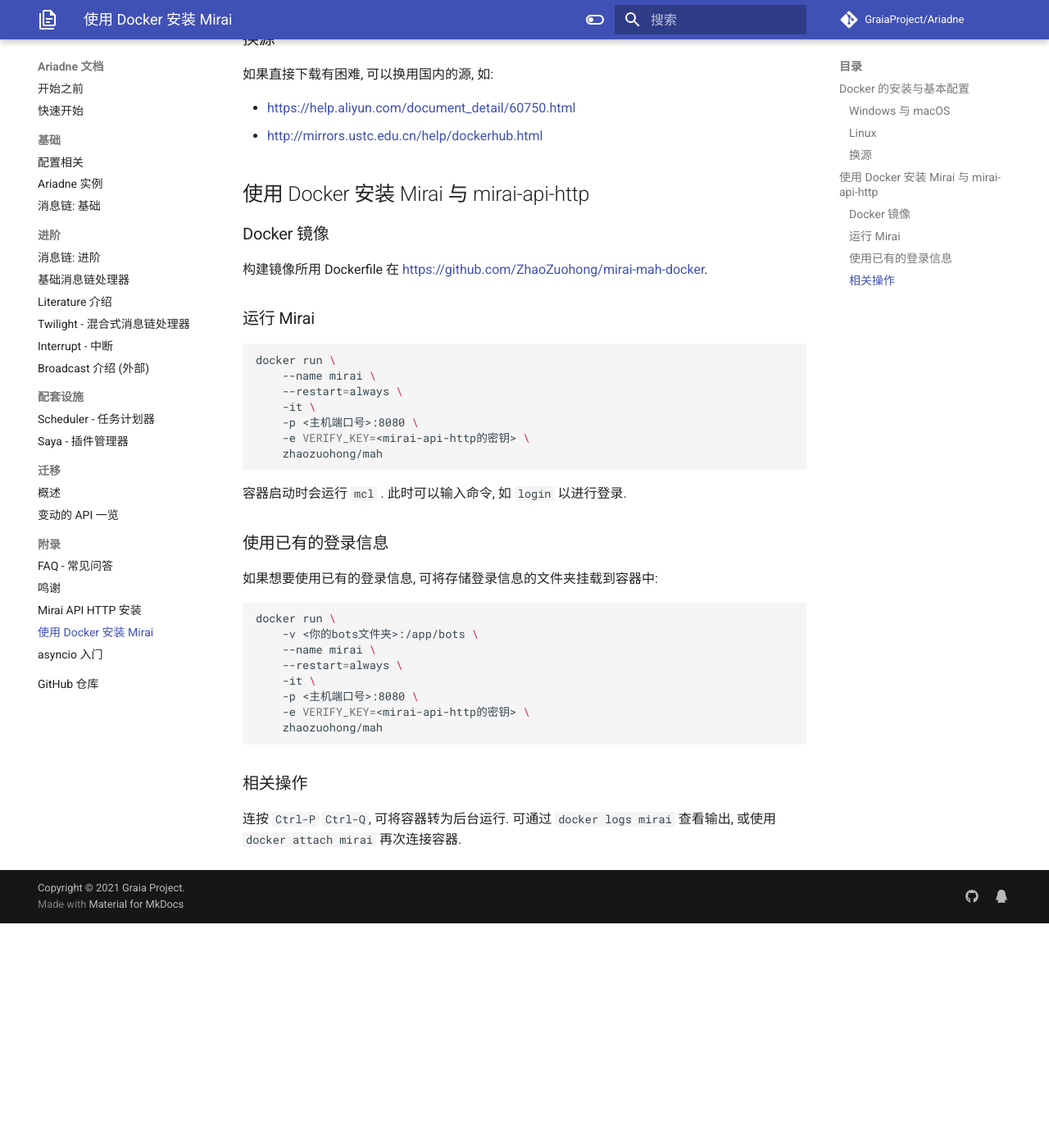
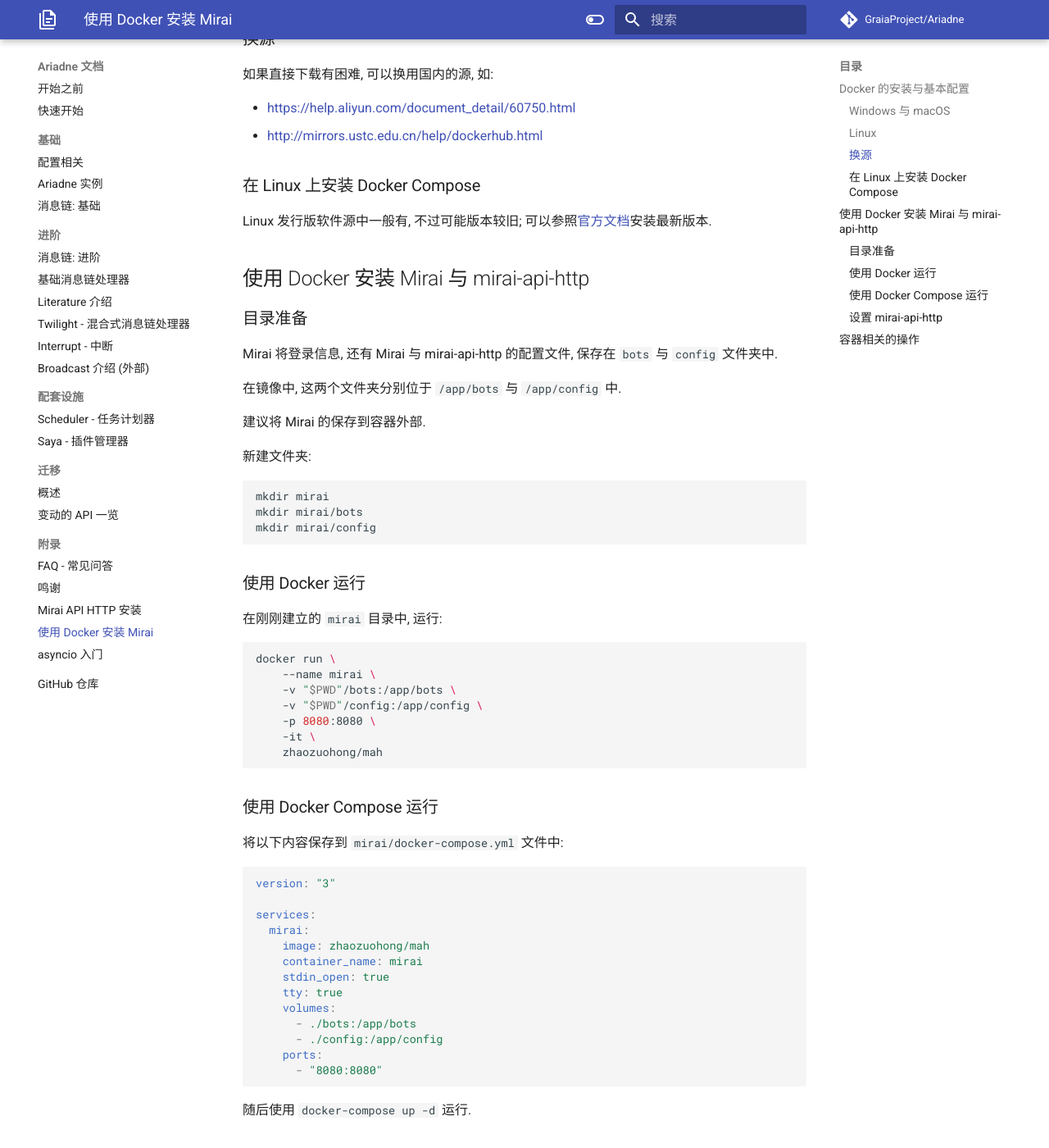
Before and after one commit to GraiaProject/Ariadne, an MkDocs documentation site: the page built from guide/docs/appendix/docker.md, in a window 1280 px wide and 1400 px high, scrolled down 406 px. Shown: the whole window at 82% size. Built offline with MkDocs 1.6.1 and Material for MkDocs 9.7.7, drawn with Linux system fonts in a browser that asks for light colours; comment, search, counter and statistics services are not loaded; before the commit the page ends 1532 px from its top, so only the background shows below that; some of the changed text lies outside the part shown.

Commit message:
更新Docker相关教程

````diff
--- a/guide/docs/appendix/docker.md
+++ b/guide/docs/appendix/docker.md
@@ -17,41 +17,102 @@
 - [https://help.aliyun.com/document_detail/60750.html](https://help.aliyun.com/document_detail/60750.html)
 - [http://mirrors.ustc.edu.cn/help/dockerhub.html](http://mirrors.ustc.edu.cn/help/dockerhub.html)
 
+### 在 Linux 上安装 Docker Compose
+
+Linux 发行版软件源中一般有, 不过可能版本较旧; 可以参照[官方文档](https://docs.docker.com/compose/install/)安装最新版本.
+
 ## 使用 Docker 安装 Mirai 与 mirai-api-http
 
-### Docker 镜像
+### 目录准备
 
-构建镜像所用 Dockerfile 在 [https://github.com/ZhaoZuohong/mirai-mah-docker](https://github.com/ZhaoZuohong/mirai-mah-docker).
+Mirai 将登录信息, 还有 Mirai 与 mirai-api-http 的配置文件, 保存在 `bots` 与 `config` 文件夹中.
 
-### 运行 Mirai
+在镜像中, 这两个文件夹分别位于 `/app/bots` 与 `/app/config` 中.
+
+建议将 Mirai 的保存到容器外部.
+
+新建文件夹:
+
+```bash
+mkdir mirai
+mkdir mirai/bots
+mkdir mirai/config
+```
+
+### 使用 Docker 运行
+
+在刚刚建立的 `mirai` 目录中, 运行:
 
 ```bash
 docker run \
     --name mirai \
-    --restart=always \
+    -v "$PWD"/bots:/app/bots \
+    -v "$PWD"/config:/app/config \
+    -p 8080:8080 \
     -it \
-    -p <主机端口号>:8080 \
-    -e VERIFY_KEY=<mirai-api-http的密钥> \
     zhaozuohong/mah
 ```
 
-容器启动时会运行 `mcl` . 此时可以输入命令, 如 `login` 以进行登录.
+### 使用 Docker Compose 运行
 
-### 使用已有的登录信息
+将以下内容保存到 `mirai/docker-compose.yml` 文件中:
 
-如果想要使用已有的登录信息, 可将存储登录信息的文件夹挂载到容器中:
+```yml
+version: "3"
+
+services:
+  mirai:
+    image: zhaozuohong/mah
+    container_name: mirai
+    stdin_open: true
+    tty: true
+    volumes:
+      - ./bots:/app/bots
+      - ./config:/app/config
+    ports:
+      - "8080:8080"
+```
+
+随后使用 `docker-compose up -d` 运行.
+
+### 设置 mirai-api-http
+
+mirai-api-http 的设置文件在 `mirai/config/net.mamoe.mirai-api-http/settings.yml` .
+
+注意 `adapterSettings` 下的设置, 是 `mirai-api-http` 在容器中的网络设置. 因此, `host` 应该写 `0.0.0.0`, 端口保持 `8080` 即可.
+
+如果想让 mirai-api-http 绑定其它端口在 `8080` 以外的端口运行, 不需要修改 mirai-api-http 的端口设置, 只要修改 Docker 命令或者 `docker-compose.yml` 文件即可.
+
+例如, 在 `3000` 端口运行:
 
 ```bash
 docker run \
-    -v <你的bots文件夹>:/app/bots \
     --name mirai \
-    --restart=always \
+    -v "$PWD"/bots:/app/bots \
+    -v "$PWD"/config:/app/config \
+    -p 3000:8080 \
     -it \
-    -p <主机端口号>:8080 \
-    -e VERIFY_KEY=<mirai-api-http的密钥> \
     zhaozuohong/mah
 ```
 
-### 相关操作
+或使用 Docker Compose:
 
-连按 `Ctrl-P` `Ctrl-Q`, 可将容器转为后台运行. 可通过 `docker logs mirai` 查看输出, 或使用 `docker attach mirai` 再次连接容器.
+```yml
+version: "3"
+
+services:
+  mirai:
+    image: zhaozuohong/mah
+    container_name: mirai
+    stdin_open: true
+    tty: true
+    volumes:
+      - ./bots:/app/bots
+      - ./config:/app/config
+    ports:
+      - "3000:8080"
+```
+
+## 容器相关的操作
+
+连按 `Ctrl-P` `Ctrl-Q`, 将容器转为后台运行. 可通过 `docker logs mirai` 查看输出, 或使用 `docker attach mirai` 再次连接容器.
````
Also changed, not shown: guide/docs/quickstart.md (+4 -5 lines).
